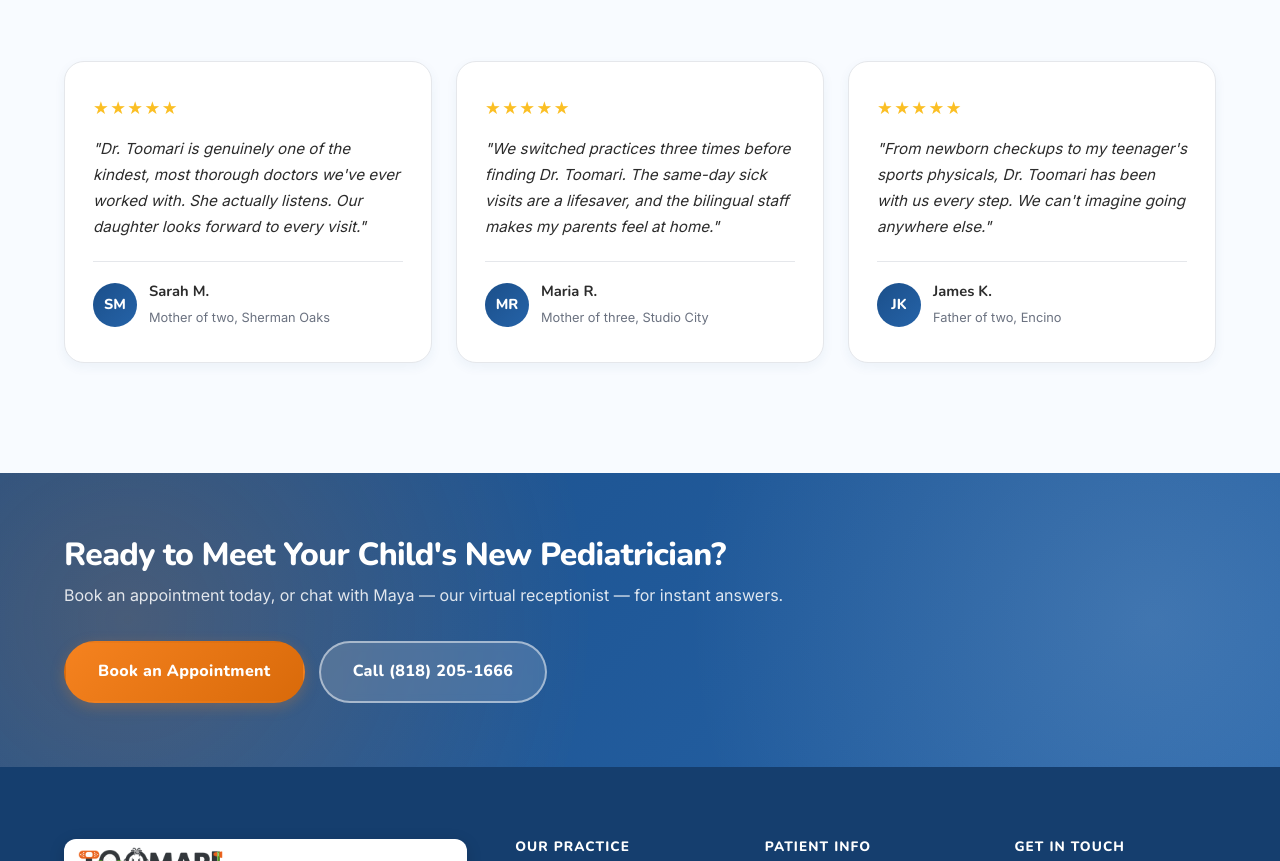
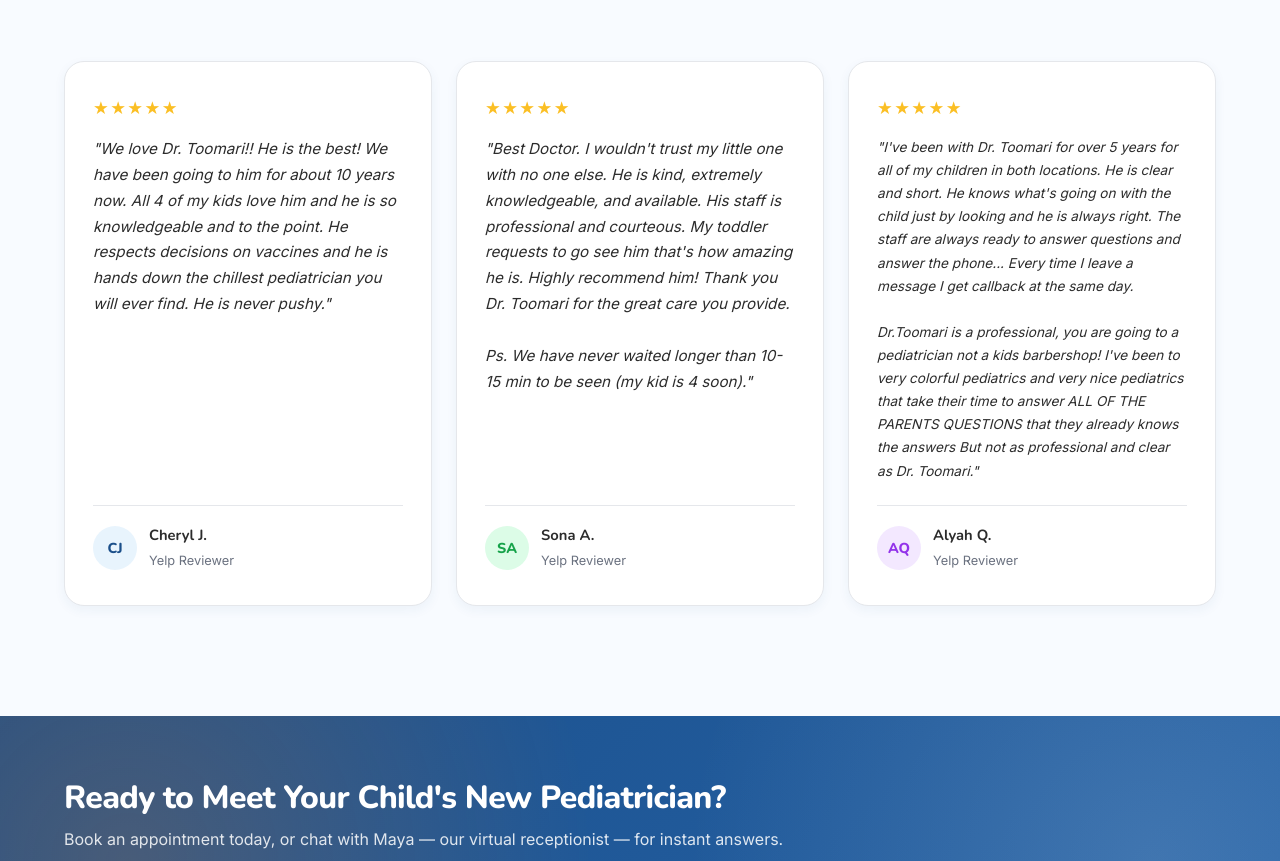
Before and after one commit to gbaby923/dr-toomari-demo, a website: page public/index.html in a window 1280 px wide. Shown: the part 4073-4934 px from the top of the page. Drawn offline with nearby package versions, Linux system fonts and the light colour scheme.

Commit message:
feat: replace placeholder testimonials with real Yelp reviews

```diff
--- a/public/css/styles.css
+++ b/public/css/styles.css
@@ -940,6 +940,9 @@ p { color: var(--text-muted); line-height: 1.75; }
   padding: 32px 28px;
   box-shadow: var(--shadow-sm);
   border: 1px solid var(--border);
+  display: flex;
+  flex-direction: column;
+  height: 100%;
 }
 .testimonial-stars {
   color: #FBBF24;
@@ -953,6 +956,7 @@ p { color: var(--text-muted); line-height: 1.75; }
   line-height: 1.7;
   margin-bottom: 22px;
   font-style: italic;
+  flex-grow: 1;
 }
 .testimonial-author {
   display: flex;
--- a/public/index.html
+++ b/public/index.html
@@ -184,34 +184,34 @@
       <div class="testimonials-grid">
         <div class="testimonial-card">
           <div class="testimonial-stars">★★★★★</div>
-          <p>"Dr. Toomari is genuinely one of the kindest, most thorough doctors we've ever worked with. She actually listens. Our daughter looks forward to every visit."</p>
+          <p>"We love Dr. Toomari!! He is the best! We have been going to him for about 10 years now. All 4 of my kids love him and he is so knowledgeable and to the point. He respects decisions on vaccines and he is hands down the chillest pediatrician you will ever find. He is never pushy."</p>
           <div class="testimonial-author">
-            <div class="testimonial-avatar">SM</div>
+            <div class="testimonial-avatar" style="background:#E8F4FD; color:#1B4F8A;">CJ</div>
             <div>
-              <strong>Sarah M.</strong>
-              <span>Mother of two, Sherman Oaks</span>
+              <strong>Cheryl J.</strong>
+              <span>Yelp Reviewer</span>
             </div>
           </div>
         </div>
         <div class="testimonial-card">
           <div class="testimonial-stars">★★★★★</div>
-          <p>"We switched practices three times before finding Dr. Toomari. The same-day sick visits are a lifesaver, and the bilingual staff makes my parents feel at home."</p>
+          <p>"Best Doctor. I wouldn't trust my little one with no one else. He is kind, extremely knowledgeable, and available. His staff is professional and courteous. My toddler requests to go see him that's how amazing he is. Highly recommend him! Thank you Dr. Toomari for the great care you provide.<br><br>Ps. We have never waited longer than 10-15 min to be seen (my kid is 4 soon)."</p>
           <div class="testimonial-author">
-            <div class="testimonial-avatar">MR</div>
+            <div class="testimonial-avatar" style="background:#DCFCE7; color:#16A34A;">SA</div>
             <div>
-              <strong>Maria R.</strong>
-              <span>Mother of three, Studio City</span>
+              <strong>Sona A.</strong>
+              <span>Yelp Reviewer</span>
             </div>
           </div>
         </div>
         <div class="testimonial-card">
           <div class="testimonial-stars">★★★★★</div>
-          <p>"From newborn checkups to my teenager's sports physicals, Dr. Toomari has been with us every step. We can't imagine going anywhere else."</p>
+          <p style="font-size: 0.85rem;">"I've been with Dr. Toomari for over 5 years for all of my children in both locations. He is clear and short. He knows what's going on with the child just by looking and he is always right. The staff are always ready to answer questions and answer the phone... Every time I leave a message I get callback at the same day.<br><br>Dr.Toomari is a professional, you are going to a pediatrician not a kids barbershop! I've been to very colorful pediatrics and very nice pediatrics that take their time to answer ALL OF THE PARENTS QUESTIONS that they already knows the answers But not as professional and clear as Dr. Toomari."</p>
           <div class="testimonial-author">
-            <div class="testimonial-avatar">JK</div>
+            <div class="testimonial-avatar" style="background:#F3E8FF; color:#9333EA;">AQ</div>
             <div>
-              <strong>James K.</strong>
-              <span>Father of two, Encino</span>
+              <strong>Alyah Q.</strong>
+              <span>Yelp Reviewer</span>
             </div>
           </div>
         </div>
```
